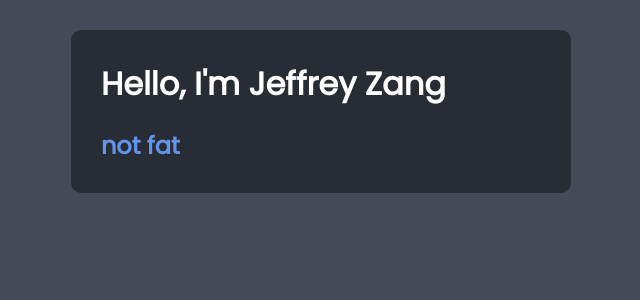
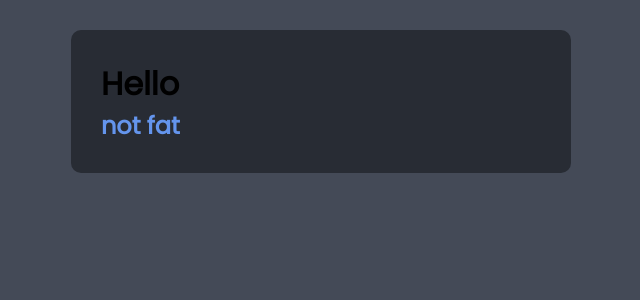
Before and after one commit to jeffrey-zang/jeffrey-zang.github.io, a React (Create React App) app: page / in a window 1280 px wide. Shown: the top 300 px of the page, without its empty margins (319-959 px from the left). Built offline with nearby package versions, Linux system fonts and the light colour scheme.

Commit message:
Build folder

```diff
--- a/src/App.js
+++ b/src/App.js
@@ -1,3 +1,5 @@
+import Header from './components/Header'
+
 const darkmodeColour = '#282c34';
 
 const headingStyle = {
@@ -14,7 +16,8 @@ function App() {
 
   return (
     <div className="container" style = {{backgroundColor: '#282c34'}}>
-        <h1 style = {headingStyle} className='header'> Hello, I'm Jeffrey Zang </h1>
+        <Header title = 'Hello' color = {headingStyle.color}/>
+        {/* <h1 style = {headingStyle} className='header'> Hello, I'm Jeffrey Zang </h1> */}
         <h2 style = {heading2Style}> not fat </h2>
     </div>
   );
--- a/src/components/Header.js
+++ b/src/components/Header.js
@@ -1,7 +1,13 @@
-const Header = () => {
+const Header = ({ title, colour }) => {
   return (
-    <div>Header</div>
+    <div>
+        <h1 style = {{color: colour}}>{title}</h1>
+    </div>
   )
 }
 
+Header.defaultProps = {
+    title: 'Title'
+}
+
 export default Header
```
Also changed, not shown: src/index.html (deleted).
